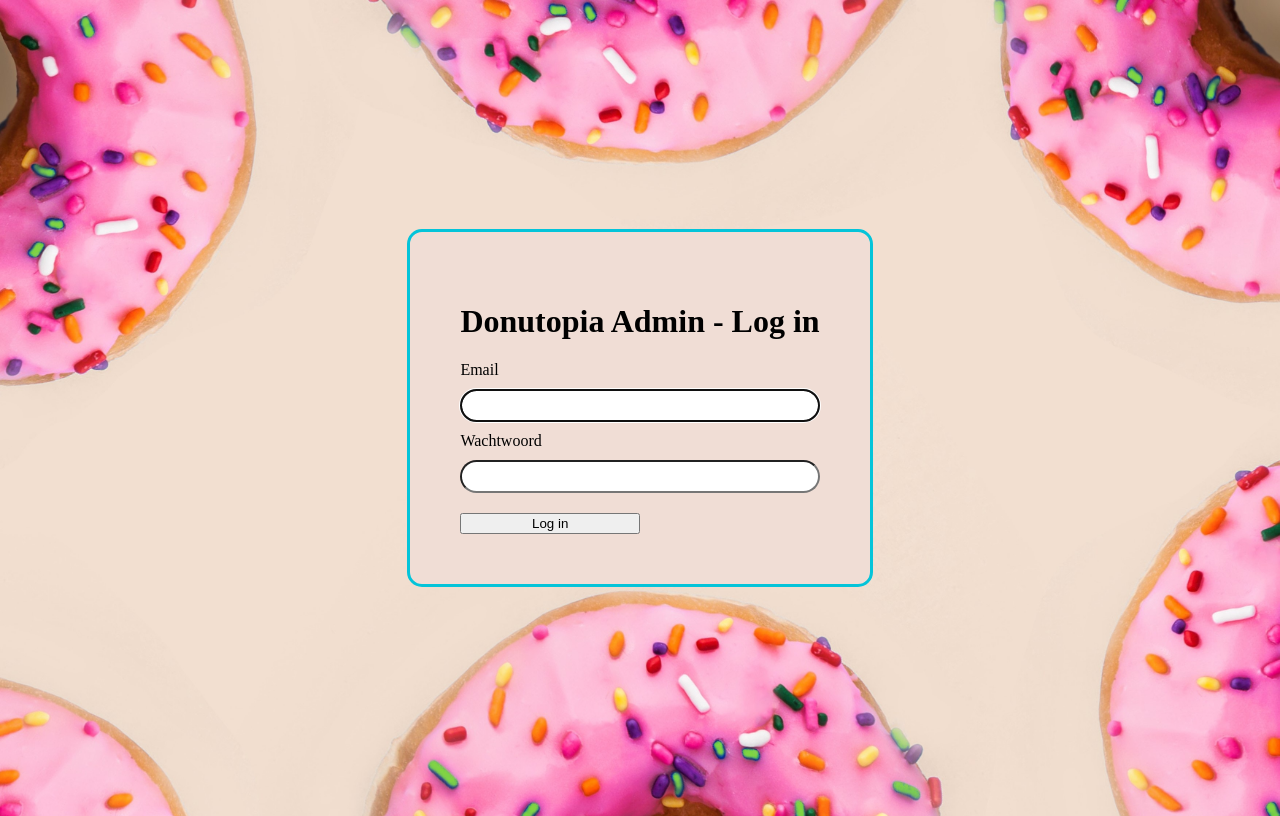
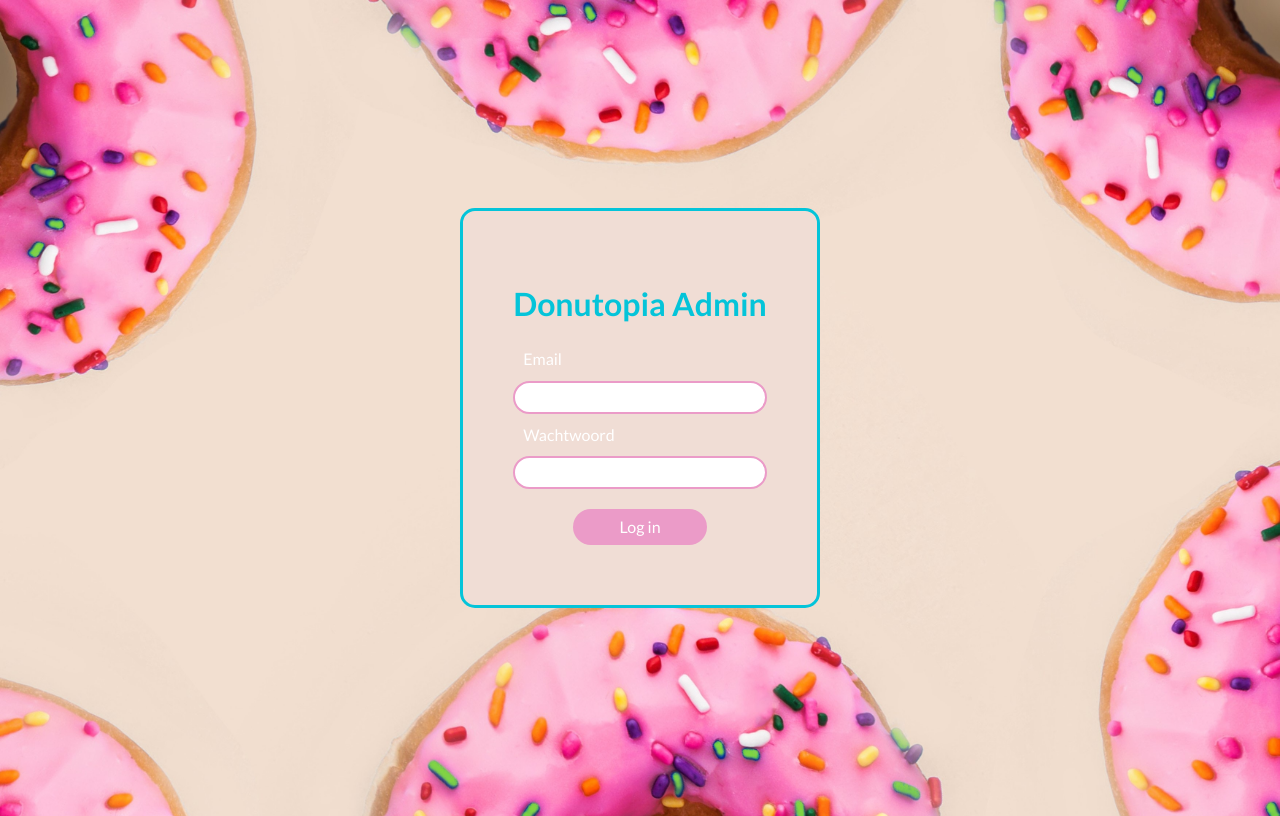
Before and after one commit to mayavekie/donutopia, a Symfony app: template templates/security/login.html.twig in a window 1280 px wide. Run offline with Twig, Linux system fonts and the light colour scheme; the template is opened without the code that fills it, so the values that code supplies are empty; some libraries are stand-ins or nearby versions.

Commit message:
- Admin 99%

```diff
--- a/public/css/login.css
+++ b/public/css/login.css
@@ -1,6 +1,15 @@
+/*CSS voor Donutopia - Login - Back-end*/
+
+@import url('https://fonts.googleapis.com/css2?family=Lato:wght@400;700&display=swap');
+
+
 body {
     background-image: url("../images/background-login.jpg");
     background-size: cover;
+    height: 100vh;
+    font: 100%/1.4 Lato, Arial, sans-serif;
+    font-size: 1rem;
+    color: #04C4D9;
 }
 
 .log-container {
@@ -30,11 +39,37 @@ input {
     border-radius: 20px;
     margin-bottom: 10px;
     margin-top: 10px;
+    border: 2px solid #EB9BC8;
+    box-sizing: border-box;
+}
+
+input:focus {
+    outline-width: 0;
 }
 
 button {
+    margin: 20px 60px;
+    padding: 7px;
+    border-radius: 20px;
+    margin-bottom: 10px;
     margin-top: 10px;
-    width: 50%;
-    justify-content: center;
+    background: #EB9BC8;
+    border: none ;
+    color: white;
+    font: 100%/1.4 Lato, Arial, sans-serif;
+    font-size: 1rem;
+    cursor: pointer;
 
 }
+
+button:hover, button:focus {
+    box-shadow: 0 0.5em 0.5em -0.4em  #04C4D9;
+    transform: translateY(-0.25em);
+    outline-width: 0;
+
+}
+
+label {
+    color: white;
+    padding-left: 10px;
+}
--- a/src/Entity/Orders.php
+++ b/src/Entity/Orders.php
@@ -25,6 +25,7 @@ class Orders
      * @ORM\Id()
      * @ORM\GeneratedValue()
      * @ORM\Column(type="integer")
+     * @Groups({"user:read"})
      */
     private $id;
 
--- a/src/Entity/User.php
+++ b/src/Entity/User.php
@@ -30,6 +30,7 @@ class User implements UserInterface
      * @ORM\Id()
      * @ORM\GeneratedValue()
      * @ORM\Column(type="integer")
+     * @Groups({"order:read"})
      */
     private $id;
 
--- a/templates/security/login.html.twig
+++ b/templates/security/login.html.twig
@@ -9,7 +9,7 @@
 {% block body %}
 <div class="log-container">
     <form method="post">
-        <h1 class="h3 mb-3 font-weight-normal">Donutopia Admin - Log in</h1>
+        <h1 class="h3 mb-3 font-weight-normal">Donutopia Admin</h1>
         <label for="inputEmail">Email</label>
         <input type="email" value="{{ last_username }}" name="email" id="inputEmail" class="form-control" required autofocus>
         <label for="inputPassword">Wachtwoord</label>
```
Also changed, not shown: public/css/dashboard.css (+72 -2 lines), src/Entity/OrderDetails.php (+5 -5 lines), src/Entity/Price.php (+10 -11 lines), src/Entity/Product.php (+7 -8 lines), public/images/products/105A8405-1.jpg (deleted), 2 other files.
